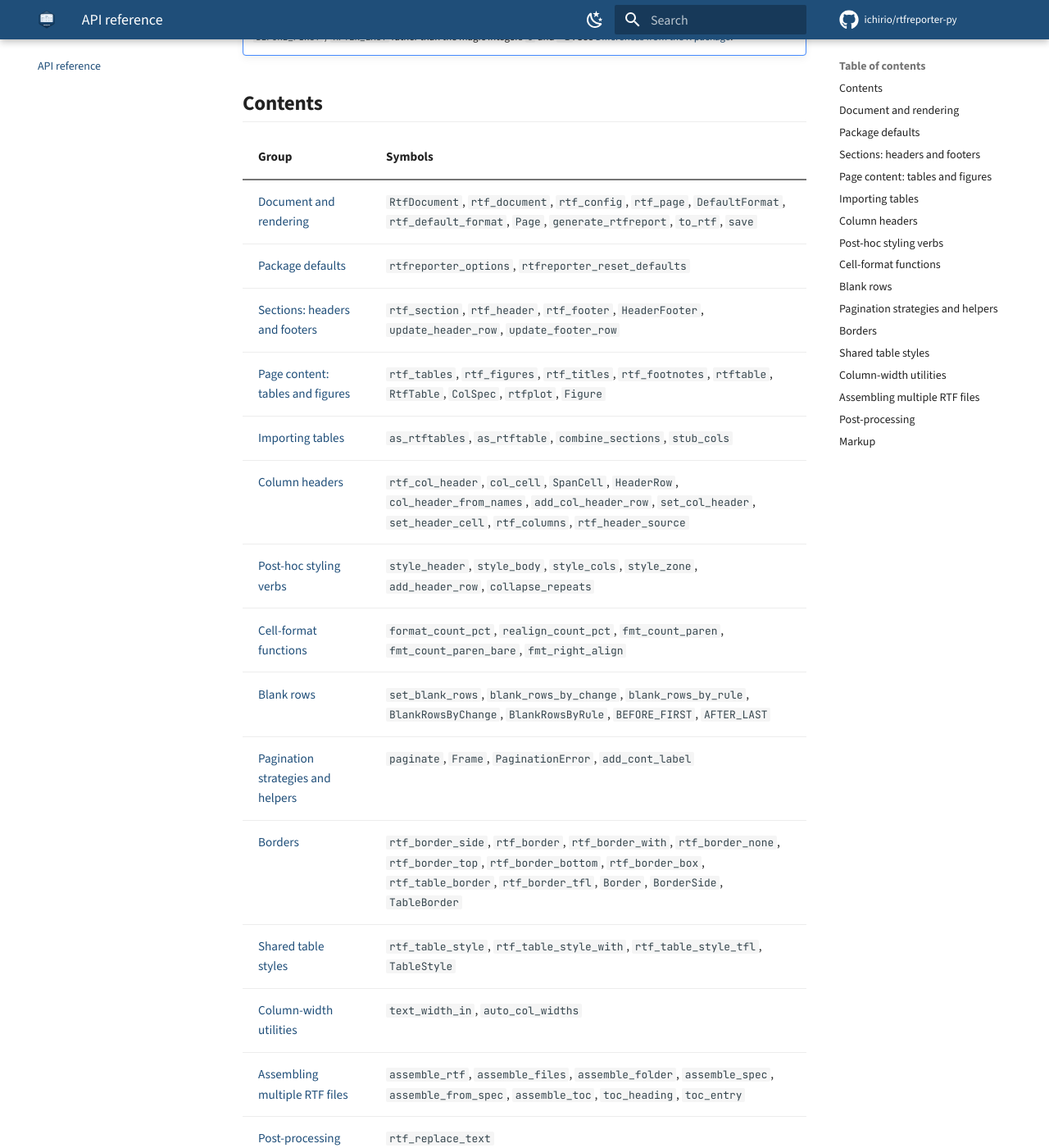
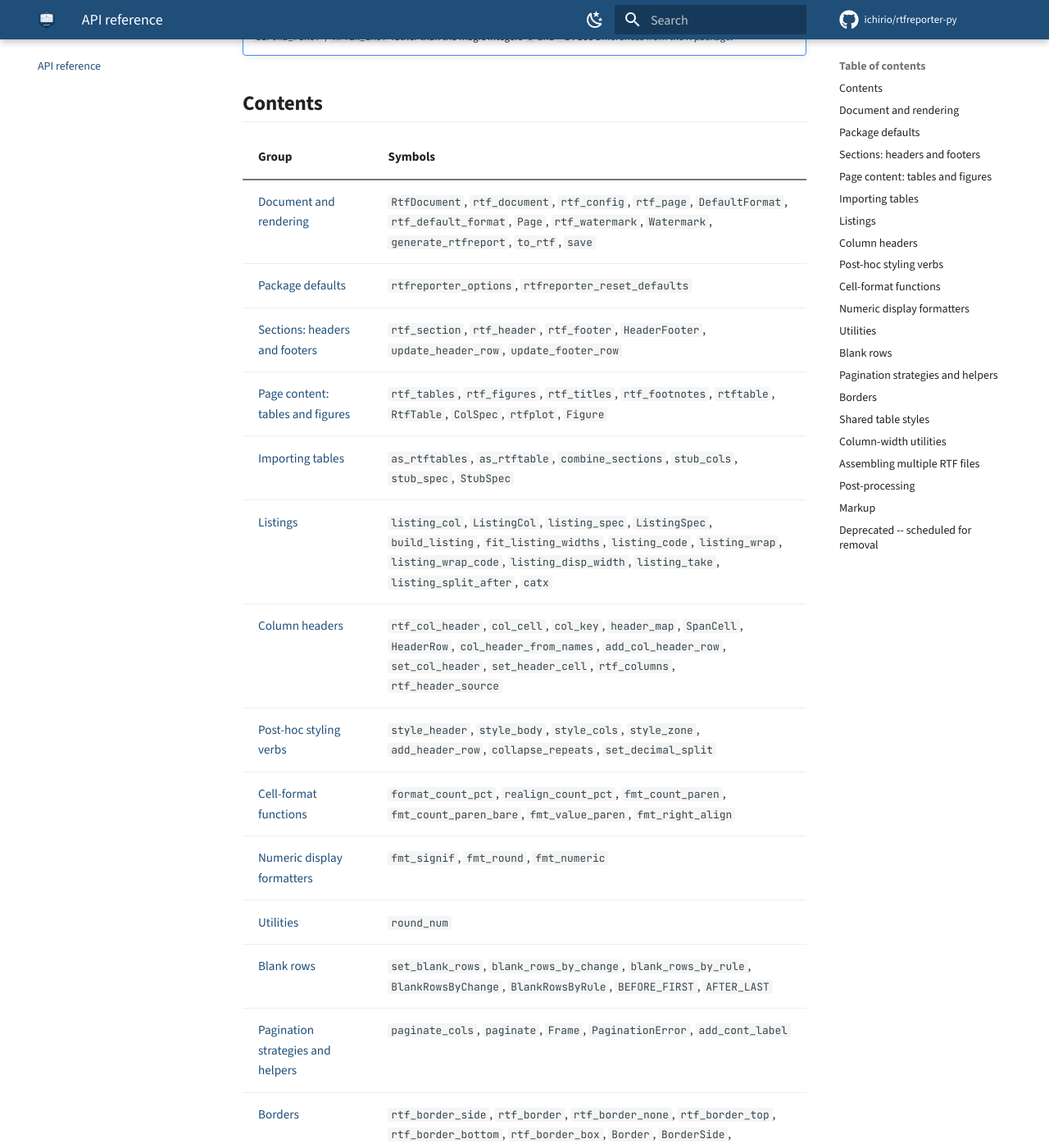
Before and after one commit to ichirio/rtfreporter-py, an MkDocs documentation site: the page built from docs/reference.md, in a window 1280 px wide and 1400 px high, scrolled down 335 px. Shown: the whole window at 82% size. Built offline with MkDocs 1.6.1 and Material for MkDocs 9.7.7, drawn with Linux system fonts in a browser that asks for light colours; comment, search, counter and statistics services are not loaded; some of the changed text lies outside the part shown.

Commit message:
docs: reference index follows R v0.8.2; stub_vars examples use stub=stub_spec()
gen_reference.py gains the Listings, Numeric display formatters, Utilities
and Deprecated groups and lists stub_spec, col_key, header_map,
set_decimal_split, fmt_value_paren, paginate_cols and rtf_watermark, in
R's order.  The docs and examples that used the superseded stub_vars /
stub_label now pass stub=stub_spec(...).

Co-Authored-By: Claude Opus 5.5 <noreply@anthropic.com>

```diff
--- a/docs/reference.md
+++ b/docs/reference.md
@@ -14,22 +14,26 @@ package, and follows the R package's name, arguments and defaults.
 
 | Group | Symbols |
 |---|---|
-| [Document and rendering](#document-and-rendering) | `RtfDocument`, `rtf_document`, `rtf_config`, `rtf_page`, `DefaultFormat`, `rtf_default_format`, `Page`, `generate_rtfreport`, `to_rtf`, `save` |
+| [Document and rendering](#document-and-rendering) | `RtfDocument`, `rtf_document`, `rtf_config`, `rtf_page`, `DefaultFormat`, `rtf_default_format`, `Page`, `rtf_watermark`, `Watermark`, `generate_rtfreport`, `to_rtf`, `save` |
 | [Package defaults](#package-defaults) | `rtfreporter_options`, `rtfreporter_reset_defaults` |
 | [Sections: headers and footers](#sections-headers-and-footers) | `rtf_section`, `rtf_header`, `rtf_footer`, `HeaderFooter`, `update_header_row`, `update_footer_row` |
 | [Page content: tables and figures](#page-content-tables-and-figures) | `rtf_tables`, `rtf_figures`, `rtf_titles`, `rtf_footnotes`, `rtftable`, `RtfTable`, `ColSpec`, `rtfplot`, `Figure` |
-| [Importing tables](#importing-tables) | `as_rtftables`, `as_rtftable`, `combine_sections`, `stub_cols` |
-| [Column headers](#column-headers) | `rtf_col_header`, `col_cell`, `SpanCell`, `HeaderRow`, `col_header_from_names`, `add_col_header_row`, `set_col_header`, `set_header_cell`, `rtf_columns`, `rtf_header_source` |
-| [Post-hoc styling verbs](#post-hoc-styling-verbs) | `style_header`, `style_body`, `style_cols`, `style_zone`, `add_header_row`, `collapse_repeats` |
-| [Cell-format functions](#cell-format-functions) | `format_count_pct`, `realign_count_pct`, `fmt_count_paren`, `fmt_count_paren_bare`, `fmt_right_align` |
+| [Importing tables](#importing-tables) | `as_rtftables`, `as_rtftable`, `combine_sections`, `stub_cols`, `stub_spec`, `StubSpec` |
+| [Listings](#listings) | `listing_col`, `ListingCol`, `listing_spec`, `ListingSpec`, `build_listing`, `fit_listing_widths`, `listing_code`, `listing_wrap`, `listing_wrap_code`, `listing_disp_width`, `listing_take`, `listing_split_after`, `catx` |
+| [Column headers](#column-headers) | `rtf_col_header`, `col_cell`, `col_key`, `header_map`, `SpanCell`, `HeaderRow`, `col_header_from_names`, `add_col_header_row`, `set_col_header`, `set_header_cell`, `rtf_columns`, `rtf_header_source` |
+| [Post-hoc styling verbs](#post-hoc-styling-verbs) | `style_header`, `style_body`, `style_cols`, `style_zone`, `add_header_row`, `collapse_repeats`, `set_decimal_split` |
+| [Cell-format functions](#cell-format-functions) | `format_count_pct`, `realign_count_pct`, `fmt_count_paren`, `fmt_count_paren_bare`, `fmt_value_paren`, `fmt_right_align` |
+| [Numeric display formatters](#numeric-display-formatters) | `fmt_signif`, `fmt_round`, `fmt_numeric` |
+| [Utilities](#utilities) | `round_num` |
 | [Blank rows](#blank-rows) | `set_blank_rows`, `blank_rows_by_change`, `blank_rows_by_rule`, `BlankRowsByChange`, `BlankRowsByRule`, `BEFORE_FIRST`, `AFTER_LAST` |
-| [Pagination strategies and helpers](#pagination-strategies-and-helpers) | `paginate`, `Frame`, `PaginationError`, `add_cont_label` |
-| [Borders](#borders) | `rtf_border_side`, `rtf_border`, `rtf_border_with`, `rtf_border_none`, `rtf_border_top`, `rtf_border_bottom`, `rtf_border_box`, `rtf_table_border`, `rtf_border_tfl`, `Border`, `BorderSide`, `TableBorder` |
+| [Pagination strategies and helpers](#pagination-strategies-and-helpers) | `paginate_cols`, `paginate`, `Frame`, `PaginationError`, `add_cont_label` |
+| [Borders](#borders) | `rtf_border_side`, `rtf_border`, `rtf_border_none`, `rtf_border_top`, `rtf_border_bottom`, `rtf_border_box`, `Border`, `BorderSide`, `TableBorder` |
 | [Shared table styles](#shared-table-styles) | `rtf_table_style`, `rtf_table_style_with`, `rtf_table_style_tfl`, `TableStyle` |
 | [Column-width utilities](#column-width-utilities) | `text_width_in`, `auto_col_widths` |
 | [Assembling multiple RTF files](#assembling-multiple-rtf-files) | `assemble_rtf`, `assemble_files`, `assemble_folder`, `assemble_spec`, `assemble_from_spec`, `assemble_toc`, `toc_heading`, `toc_entry` |
 | [Post-processing](#post-processing) | `rtf_replace_text` |
 | [Markup](#markup) | `resolve_markup` |
+| [Deprecated -- scheduled for removal](#deprecated----scheduled-for-removal) | `rtf_border_with`, `rtf_table_border`, `rtf_border_tfl` |
 
 
 ## Document and rendering
@@ -49,6 +53,10 @@ The entry point and the final render call.  Build a document by passing `rtf_doc
 ::: rtfreporter.page.rtf_default_format
 
 ::: rtfreporter.page.Page
+
+::: rtfreporter.watermark.rtf_watermark
+
+::: rtfreporter.watermark.Watermark
 
 ::: rtfreporter.document.generate_rtfreport
 
@@ -108,7 +116,7 @@ Add one content item per page with `rtf_tables()` / `rtf_figures()`, and attach
 
 ## Importing tables
 
-Convert a pandas or polars DataFrame, a `great_tables` GT object, or a plain dict/records structure into `RtfTable` pages, reading the source's metadata and paginating in one call.  `as_rtftables()` returns one table **per page**; `as_rtftable()` is the single-page form.  `stub_cols()` finishes a tidy frame beforehand by merging hierarchy columns into one indented stub.
+Convert a pandas or polars DataFrame, a `great_tables` GT object, or a plain dict/records structure into `RtfTable` pages, reading the source's metadata and paginating in one call.  `as_rtftables()` returns one table **per page**; `as_rtftable()` is the single-page form.  `stub_cols()` merges hierarchy columns into one indented stub; `stub_spec()` asks `as_rtftables(stub=)` to do it inside the pipeline.
 
 ::: rtfreporter.adapters.as_rtftables
 
@@ -118,14 +126,53 @@ Convert a pandas or polars DataFrame, a `great_tables` GT object, or a plain dic
 
 ::: rtfreporter.stub.stub_cols
 
+::: rtfreporter.stub.stub_spec
+
+::: rtfreporter.stub.StubSpec
+
+
+## Listings
+
+Turn source data into a listing body: declare the columns with `listing_col()` / `listing_spec()`, build the body with `build_listing()` (or pass the spec to `as_rtftables(listing=)`), and fit the widths to the page.  The wrapping rule is exposed so you can reproduce it.
+
+::: rtfreporter.listing.listing_col
+
+::: rtfreporter.listing.ListingCol
+
+::: rtfreporter.listing.listing_spec
+
+::: rtfreporter.listing.ListingSpec
+
+::: rtfreporter.listing.build_listing
+
+::: rtfreporter.listing.fit_listing_widths
+
+::: rtfreporter.listing.listing_code
+
+::: rtfreporter.listing.listing_wrap
+
+::: rtfreporter.listing.listing_wrap_code
+
+::: rtfreporter.listing.listing_disp_width
+
+::: rtfreporter.listing.listing_take
+
+::: rtfreporter.listing.listing_split_after
+
+::: rtfreporter.catx.catx
+
 
 ## Column headers
 
-Multi-row column headers with optional spanning cells, addressed by position (`cols=1`, `cols=(1, 3)`) or by column name.  Ranges are **inclusive and 0-based**.  `set_col_header()` configures the header of a finished table against its final printed columns; `rtf_columns()` lists those columns; `rtf_header_source()` deparses the current header back to editable source.
+Multi-row column headers with optional spanning cells, addressed by position (`pos=1`, `pos=(1, 3)`) or by column name.  Ranges are **inclusive and 0-based**.  `set_col_header()` configures the header of a finished table against its final printed columns; `rtf_columns()` lists those columns; `rtf_header_source()` deparses the current header back to editable source.
 
 ::: rtfreporter.table.rtf_col_header
 
 ::: rtfreporter.table.col_cell
+
+::: rtfreporter.table.col_key
+
+::: rtfreporter.post_hoc.header_map
 
 ::: rtfreporter.table.SpanCell
 
@@ -146,7 +193,7 @@ Multi-row column headers with optional spanning cells, addressed by position (`c
 
 ## Post-hoc styling verbs
 
-Restyle an already-built table -- or every page of an `as_rtftables()` list at once -- addressing header rows, body rows and columns by position. Each verb returns a modified copy; last writer wins, per side and per field.  `collapse_repeats()` blanks repeated group values.
+Restyle an already-built table -- or every page of an `as_rtftables()` list at once -- addressing header rows, body rows and columns by position. Each verb returns a modified copy; last writer wins, per side and per field.  `collapse_repeats()` blanks repeated group values; `set_decimal_split()` aligns numbers on the decimal mark.
 
 ::: rtfreporter.style_verbs.style_header
 
@@ -159,6 +206,8 @@ Restyle an already-built table -- or every page of an `as_rtftables()` list at o
 ::: rtfreporter.post_hoc.add_header_row
 
 ::: rtfreporter.post_hoc.collapse_repeats
+
+::: rtfreporter.style_verbs.set_decimal_split
 
 
 ## Cell-format functions
@@ -173,7 +222,27 @@ Ready-made cell re-formatters for the `cell_format` argument of `rtftable()` / `
 
 ::: rtfreporter.format_count_pct.fmt_count_paren_bare
 
+::: rtfreporter.format_count_pct.fmt_value_paren
+
 ::: rtfreporter.format_count_pct.fmt_right_align
+
+
+## Numeric display formatters
+
+Format numbers for display -- significant digits, fixed decimals, or a per-value rule -- with the package's one rounding rule.
+
+::: rtfreporter.num_format.fmt_signif
+
+::: rtfreporter.num_format.fmt_round
+
+::: rtfreporter.num_format.fmt_numeric
+
+
+## Utilities
+
+The rounding rule itself (`rtfreporter_options(rounding=)`).
+
+::: rtfreporter.num_format.round_num
 
 
 ## Blank rows
@@ -197,7 +266,9 @@ Insert blank separator rows by position, by value change, or by rule.  Positions
 
 ## Pagination strategies and helpers
 
-The standalone paginator and the helpers for writing your own split function (the `split=<callable>` hook of `as_rtftables()`).  The built-in strategies are named by string: `group_force` cuts on every `max_rows` and repeats the group header with a continuation label; `group_safe` never splits a group.
+The standalone paginator and the helpers for writing your own split function (the `split=<callable>` hook of `as_rtftables()`).  The built-in strategies are named by string: `group_force` cuts on every `max_rows` and repeats the group header with a continuation label; `group_safe` never splits a group.  `paginate_cols()` splits a wide table across pages by columns.
+
+::: rtfreporter.paginate_cols.paginate_cols
 
 ::: rtfreporter.pagination.paginate
 
@@ -216,8 +287,6 @@ Border specifications.  Borders apply to content-table zones, to header and foot
 
 ::: rtfreporter.borders.rtf_border
 
-::: rtfreporter.borders.rtf_border_with
-
 ::: rtfreporter.borders.rtf_border_none
 
 ::: rtfreporter.borders.rtf_border_top
@@ -225,10 +294,6 @@ Border specifications.  Borders apply to content-table zones, to header and foot
 ::: rtfreporter.borders.rtf_border_bottom
 
 ::: rtfreporter.borders.rtf_border_box
-
-::: rtfreporter.borders.rtf_table_border
-
-::: rtfreporter.borders.rtf_border_tfl
 
 ::: rtfreporter.borders.Border
 
@@ -292,3 +357,14 @@ Last-mile edits to an already-rendered RTF file, such as a one-off find-and-repl
 Inline text markup: superscripts, subscripts and relational operators, resolved into RTF control words at render time.
 
 ::: rtfreporter._escape.resolve_markup
+
+
+## Deprecated -- scheduled for removal
+
+The constructors of the old border model.  Each warns once per session and names its replacement; build borders with `rtf_border()` and apply them with `style_zone()` or the `border=` arguments instead.
+
+::: rtfreporter.borders.rtf_border_with
+
+::: rtfreporter.borders.rtf_table_border
+
+::: rtfreporter.borders.rtf_border_tfl
```
Also changed, not shown: docs/document-api.md (+2 -3 lines), docs/importing-tables.md (+2 -2 lines), docs/r-differences.md (+1 -1 lines), docs/showcase-dm.md (+4 -4 lines), 3 other files.
